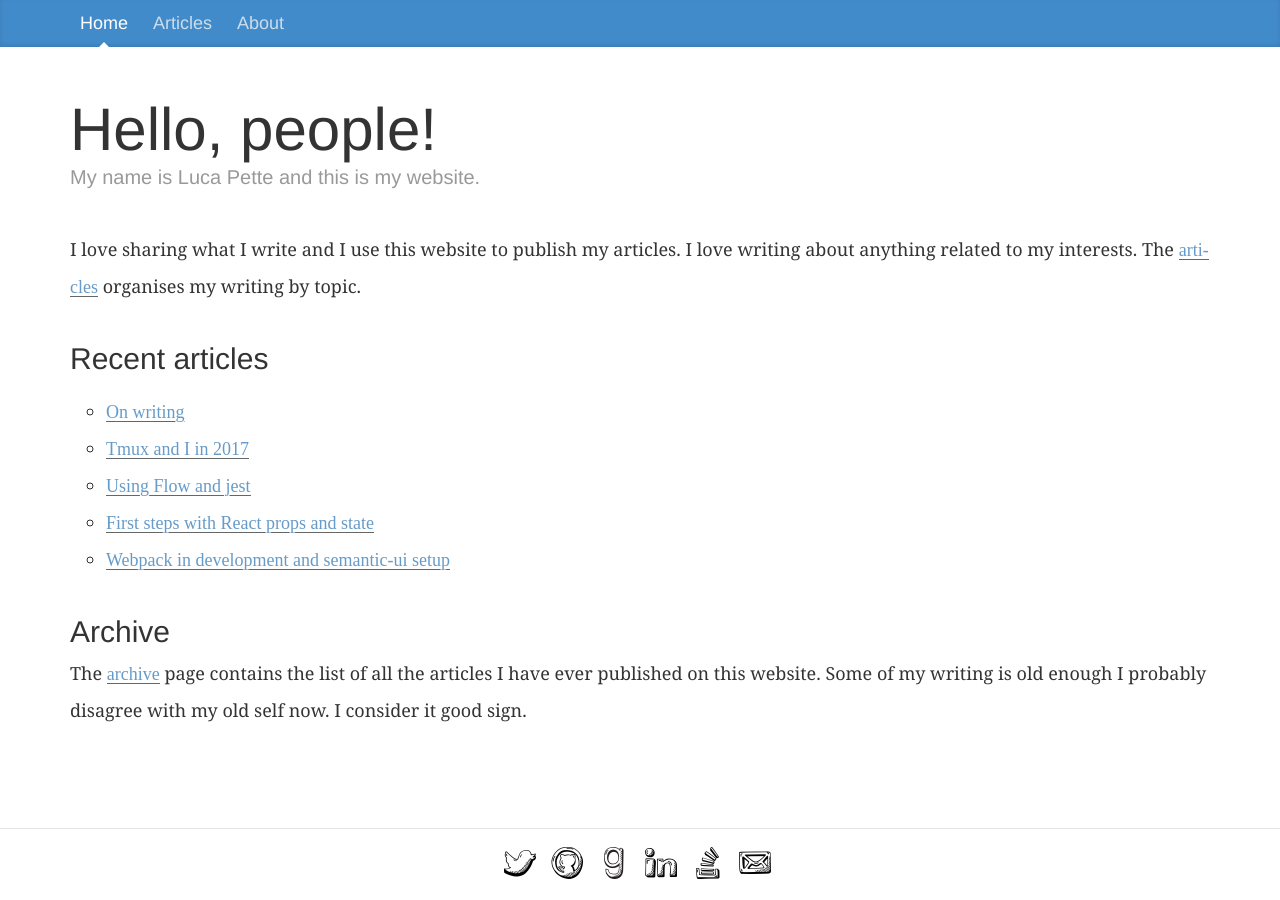
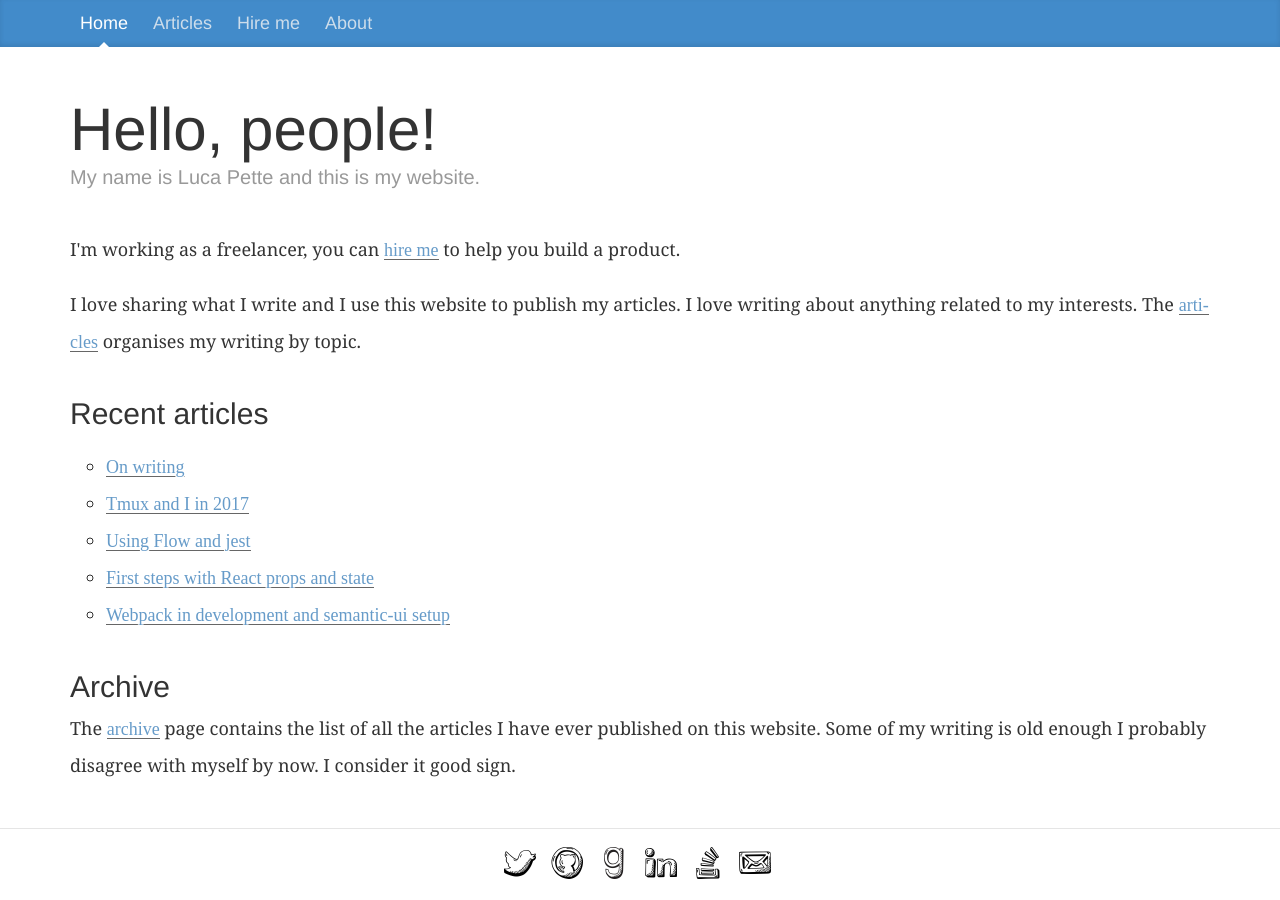
Before and after one commit to lucapette/lucapette.github.com, a Jekyll site: the page built from index.html, in a window 1280 px wide. Built offline with Jekyll 4.4.1, drawn with Linux system fonts in a browser that asks for light colours; nearby versions of some CDN libraries.

Commit message:
New page

```diff
--- a/_includes/header.html
+++ b/_includes/header.html
@@ -1,5 +1,6 @@
 {% assign home = " " %}
 {% assign articles = " " %}
+{% assign hire = " " %}
 {% assign about = " " %}
 
 {% case page.url %}
@@ -7,6 +8,8 @@
 {% assign home = "active" %}
 {% when '/articles', '/archive' %}
 {% assign articles = "active" %}
+{% when '/hire-me' %}
+{% assign hire = "active" %}
 {% when '/about' %}
 {% assign about = "active" %}
 {% endcase %}
@@ -16,6 +19,7 @@
     <nav class="blog-nav">
       <a class="blog-nav-item {{ home }}" href="/">Home</a>
       <a class="blog-nav-item {{ articles }}" href="/articles.html">Articles</a>
+      <a class="blog-nav-item {{ hire }}" href="/hire-me.html">Hire me</a>
       <a class="blog-nav-item {{ about }}" href="/about.html">About</a>
     </nav>
   </div>
--- a/about.html
+++ b/about.html
@@ -6,7 +6,8 @@
 ---
 <div class="blog-header">
   <h1>About me</h1>
-  <p>I'm 34 years old and I live and work in Berlin, Germany. I'm a really
+  <p>I'm 34 years old and I live and work as a <a
+    href="/hire-me.html">freelancer</a> in Berlin, Germany. I'm a really
   curious person. I'm crazy about carrots. I have a nice <a
     href="/404.html">404</a> page.</p>
 </div>
--- a/index.html
+++ b/index.html
@@ -10,7 +10,10 @@
 </div>
 
 <article>
-  <p> I love sharing what I write and I use this website to publish my
+  <p>I'm working as a freelancer, you can <a href="/hire-me.html">hire me</a>
+  to help you build a product.</p>
+
+  <p>I love sharing what I write and I use this website to publish my
   articles. I love writing about anything related to my interests. The <a
     href="/articles.html">articles</a> organises my writing by topic.</p>
 
@@ -26,6 +29,6 @@
   <h2>Archive</h2>
   <p>The <a href="/archive.html">archive</a> page contains the list of all the
   articles I have ever published on this website. Some of my writing is old
-  enough I probably disagree with my old self now. I consider it
+  enough I probably disagree with myself by now. I consider it
   good sign.</p>
 </article>
```
Also changed, not shown: articles.html (+24 -24 lines), hire-me.html (added, +29 -0 lines).
